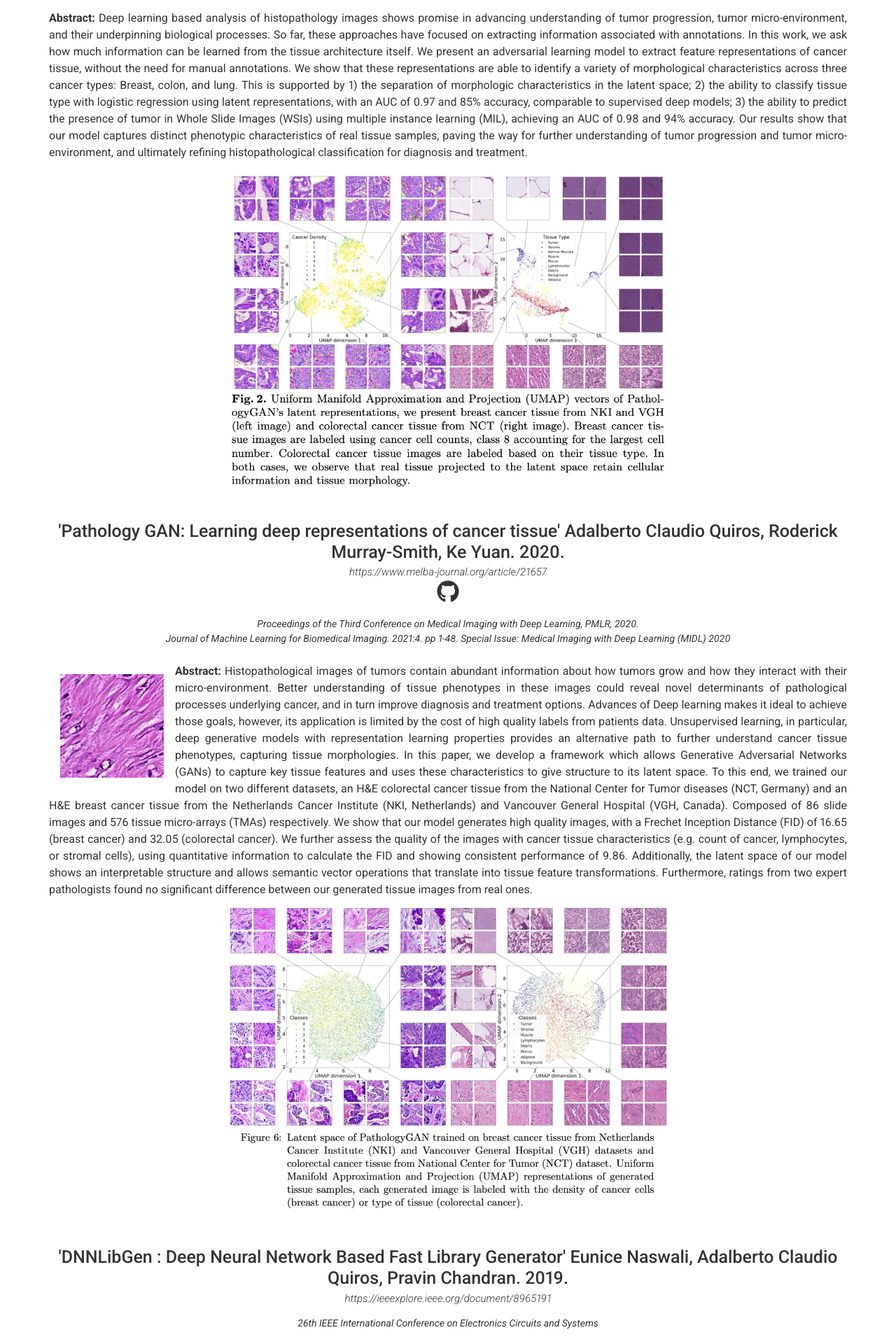
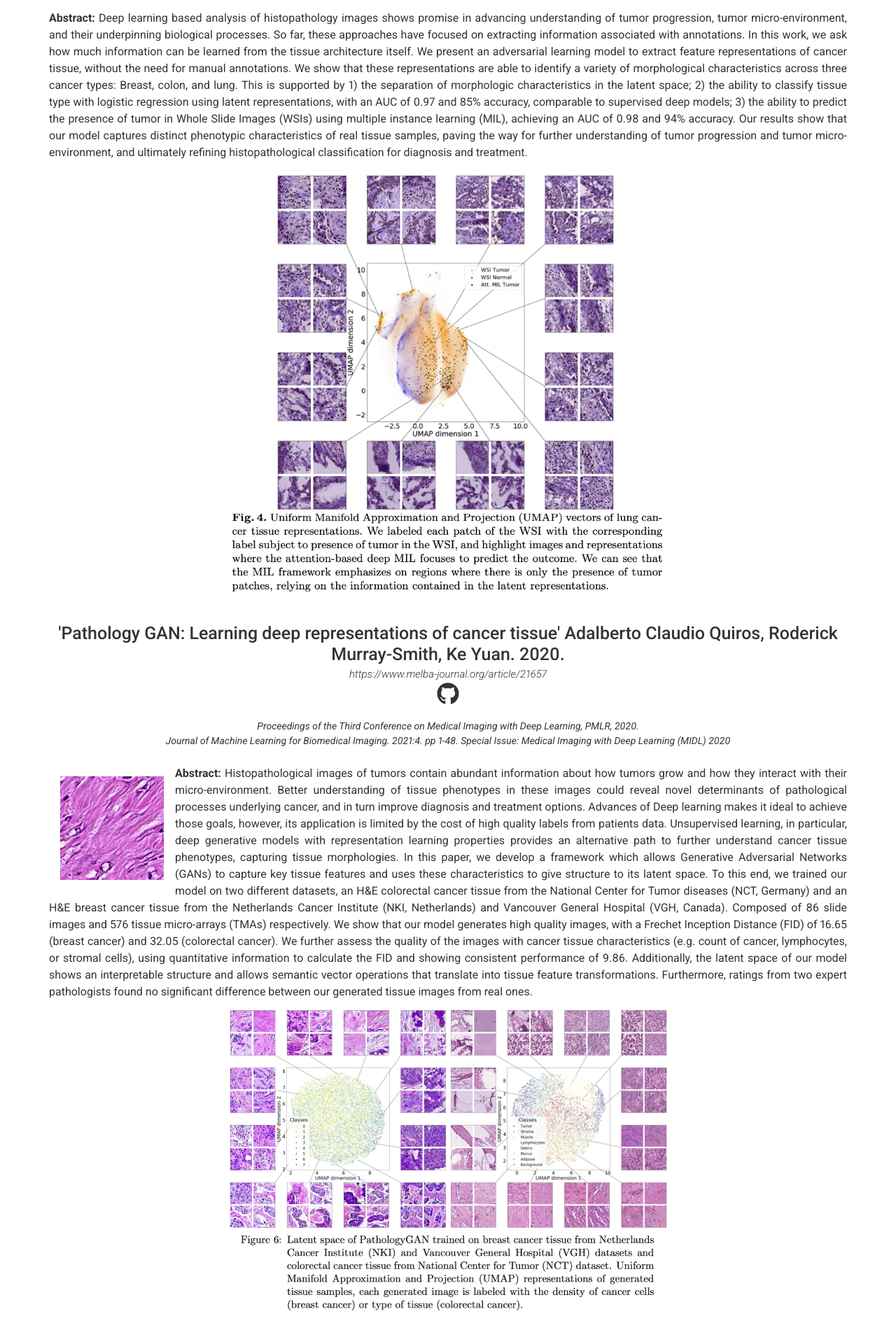
Before and after one commit to AdalbertoCq/adalbertocq.github.io, a Jekyll site: the page built from index.md, in a window 1280 px wide. Shown: the part 895-2815 px from the top of the page at 70% size. Built offline with Jekyll 4.4.1, drawn with Linux system fonts in a browser that asks for light colours; nearby versions of some CDN libraries.

Commit message:
Update projects.yml

```diff
--- a/_data/projects.yml
+++ b/_data/projects.yml
@@ -15,7 +15,7 @@
     We present an adversarial learning model to extract feature representations of cancer tissue, without the need for manual annotations. We show that these representations are able to identify a variety of morphological characteristics across three cancer types: Breast, colon, and lung. This is supported by 1) the separation of morphologic characteristics in the latent space; 2) the ability to classify tissue type with logistic regression using latent representations, with an AUC of 0.97 and 85% accuracy, comparable to supervised deep models; 3) the ability to predict the presence of tumor in Whole Slide Images (WSIs) using multiple instance learning (MIL), achieving an AUC of 0.98 and 94% accuracy.
     Our results show that our model captures distinct phenotypic characteristics of real tissue samples, paving the way for further understanding of tumor progression and tumor micro-environment, and ultimately refining histopathological classification for diagnosis and treatment.
 
-    ![hand](./images/publications/adversarial-learning-of-cancer-tissue-representations/nki_vgh_nct.png){: width="55%" height="55%" style="display: block; margin: 0 auto"}
+    ![hand](./images/publications/adversarial-learning-of-cancer-tissue-representations/lung_tumor_normal.png){: width="55%" height="55%" style="display: block; margin: 0 auto"}
 
 # Project template https://2020.midl.io/papers/quiros20.html
 - layout: top-middle
```
